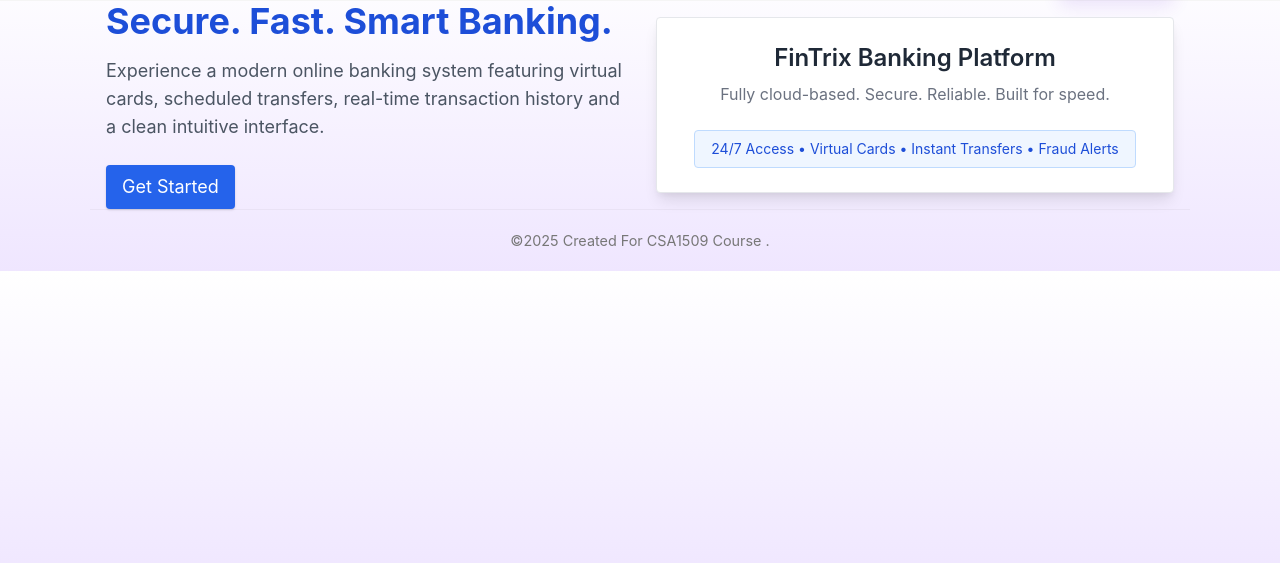
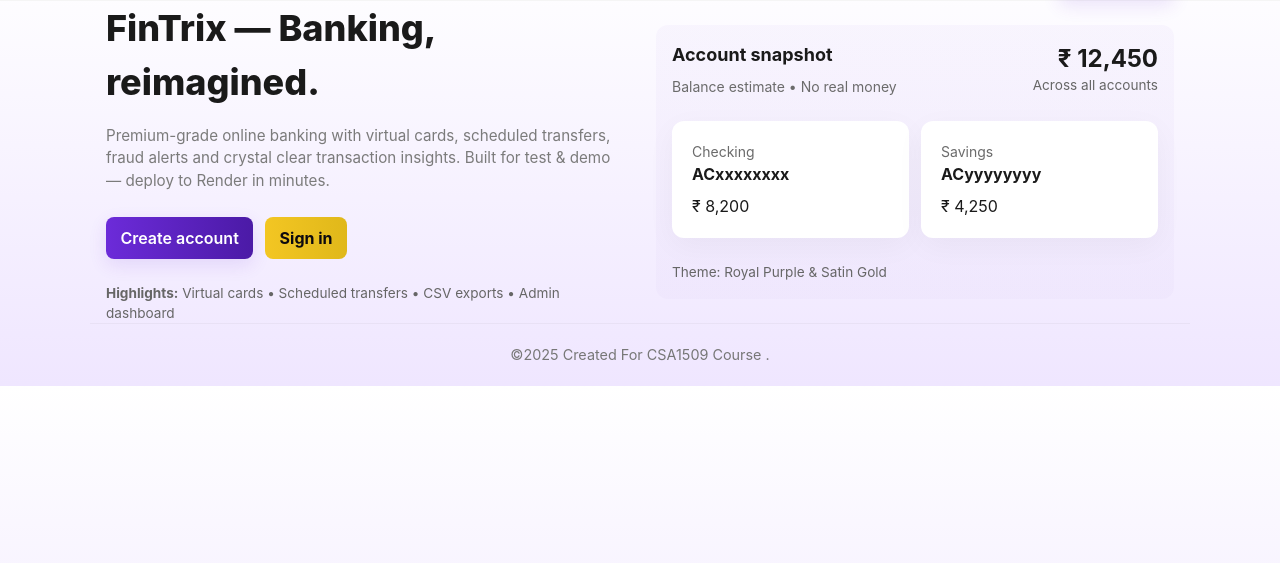
Before and after one commit to Karanam-23/online-banking, a Flask app: page / in a window 1280 px wide. Shown: the part 42-605 px from the top of the page. Run offline with Flask 3, Linux system fonts and the light colour scheme.

Commit message:
Update index.html

```diff
--- a/templates/index.html
+++ b/templates/index.html
@@ -1,33 +1,54 @@
 {% extends "base.html" %}
 {% block content %}
-
 <div class="grid md:grid-cols-2 gap-8 items-center">
-
   <div>
-    <h1 class="text-4xl font-bold mb-4 text-blue-700">Secure. Fast. Smart Banking.</h1>
-    <p class="mb-6 text-gray-600 text-lg">
-      Experience a modern online banking system featuring virtual cards, scheduled transfers,
-      real-time transaction history and a clean intuitive interface.
+    <h1 class="h1">FinTrix — Banking, reimagined.</h1>
+    <p class="muted mt-4">
+      Premium-grade online banking with virtual cards, scheduled transfers, fraud alerts and crystal clear transaction insights.
+      Built for test & demo — deploy to Render in minutes.
     </p>
 
-    <a href="{{ url_for('register') }}" class="inline-block px-4 py-2 bg-blue-600 text-white rounded text-lg shadow">
-      Get Started
-    </a>
-  </div>
+    <div class="mt-6 flex gap-3">
+      <a class="btn btn-primary" href="{{ url_for('register') }}">Create account</a>
+      <a class="btn btn-gold" href="{{ url_for('login') }}">Sign in</a>
+    </div>
 
-  <!-- Instead of an image, we add a clean text-based hero -->
-  <div class="bg-white p-6 rounded shadow-lg border text-center">
-    <h2 class="text-2xl font-semibold text-gray-800">FinTrix Banking Platform</h2>
-    <p class="text-gray-500 mt-2">
-      Fully cloud-based. Secure. Reliable. Built for speed.
-    </p>
-    <div class="mt-6">
-      <span class="inline-block px-4 py-2 bg-blue-50 text-blue-700 rounded border border-blue-200 text-sm">
-        24/7 Access • Virtual Cards • Instant Transfers • Fraud Alerts
-      </span>
+    <div class="mt-6 small">
+      <strong>Highlights:</strong> Virtual cards • Scheduled transfers • CSV exports • Admin dashboard
     </div>
   </div>
 
+  <div>
+    <div class="card-ghost">
+      <div class="flex items-center justify-between">
+        <div>
+          <div class="h2">Account snapshot</div>
+          <div class="kv mt-2">Balance estimate • No real money</div>
+        </div>
+        <div class="text-right">
+          <div class="text-2xl font-bold">₹ 12,450</div>
+          <div class="small">Across all accounts</div>
+        </div>
+      </div>
+
+      <div class="mt-6 grid grid-cols-2 gap-3">
+        <div class="card">
+          <div class="kv">Checking</div>
+          <div class="font-bold">ACxxxxxxxx</div>
+          <div class="mt-2">₹ 8,200</div>
+        </div>
+
+        <div class="card">
+          <div class="kv">Savings</div>
+          <div class="font-bold">ACyyyyyyyy</div>
+          <div class="mt-2">₹ 4,250</div>
+        </div>
+      </div>
+
+      <div class="mt-6">
+        <div class="small">Theme: Royal Purple & Satin Gold</div>
+      </div>
+    </div>
+  </div>
 </div>
-
 {% endblock %}
```
